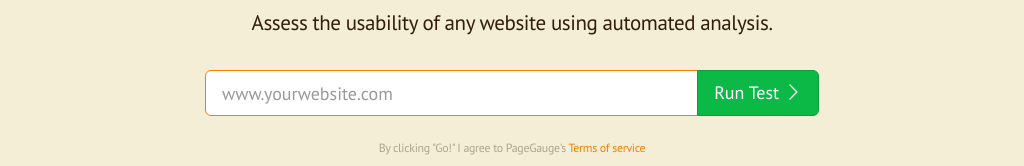
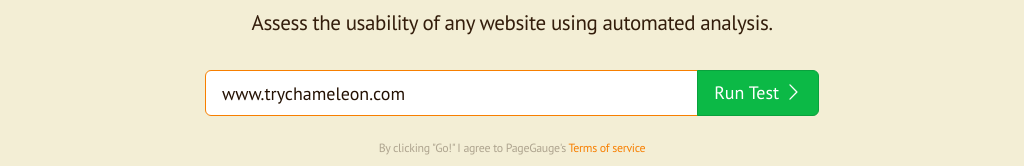
Before and after one commit to trychameleon/page_gauge_web, a website: page index.html in a window 1280 px wide. Shown: the part 139-305 px from the top of the page, without its empty margins (128-1152 px from the left). Drawn offline with Linux system fonts and the light colour scheme.

```diff
--- a/index.html
+++ b/index.html
@@ -28,7 +28,7 @@
 
     <form class="m-b">
       <div class="input-group input-group-lg">
-        <input type="text" class="input-website form-control" placeholder="www.yourwebsite.com">
+        <input type="text" class="input-website form-control" placeholder="www.yourwebsite.com" value="www.trychameleon.com">
         <span class="input-group-btn">
           <button class="btn btn-success" type="button">Run Test <span class="icon icon-chevron-thin-right"></span></button>
         </span>
```
Also changed, not shown: 1 other file.
